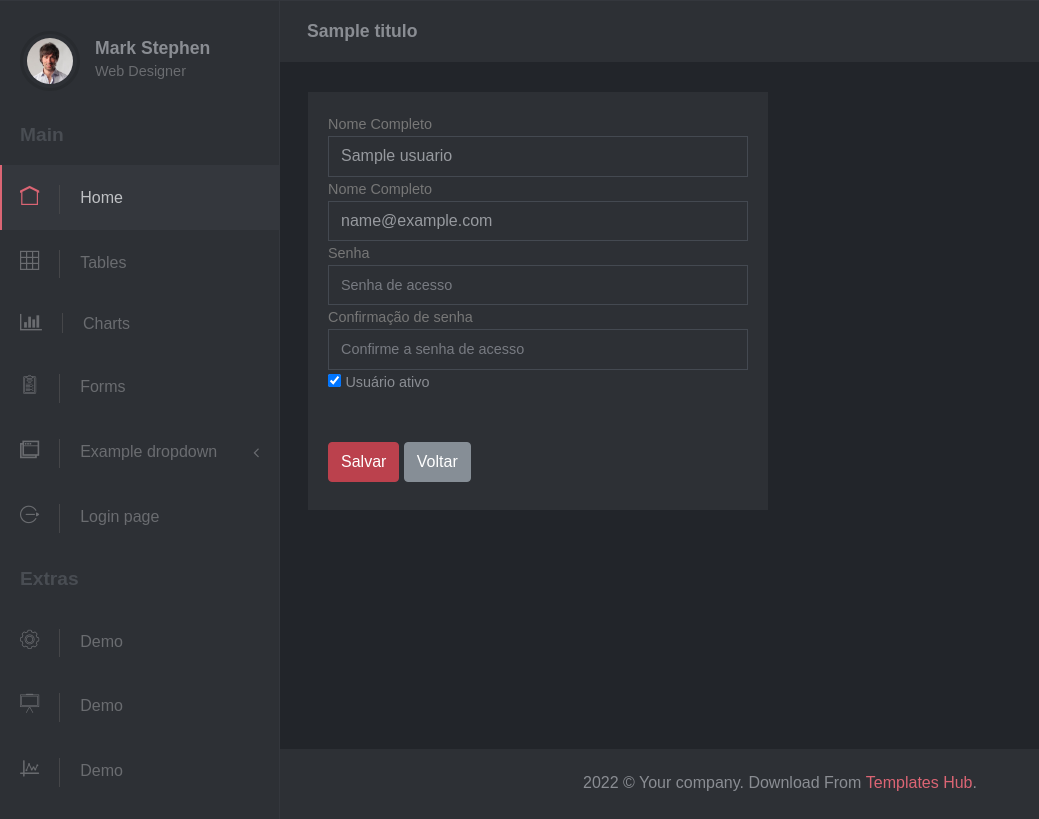
After one commit to ldantune/ordemservico, a CodeIgniter 4 app: template app/Views/Usuarios/editar.php in a window 1280 px wide. The commit adds this page. Shown: the part 356-1175 px from the top of the page, without its empty margins (0-1039 px from the left). Run offline with PHP 8.4 and a stand-in for CodeIgniter, Linux system fonts and the light colour scheme; the template is opened without the code that fills it: most values are stand-ins (such as "Sample title", 1, 10 or a date in 2020); some libraries are stand-ins or nearby versions; some web fonts are replaced.

Commit message:
Form de Usuários

```diff
--- a/app/Config/Filters.php
+++ b/app/Config/Filters.php
@@ -34,7 +34,7 @@ class Filters extends BaseConfig
     public $globals = [
         'before' => [
             // 'honeypot',
-            // 'csrf',
+            'csrf',
             // 'invalidchars',
         ],
         'after' => [
--- a/app/Config/Security.php
+++ b/app/Config/Security.php
@@ -37,7 +37,7 @@ class Security extends BaseConfig
      *
      * @var string
      */
-    public $tokenName = 'csrf_test_name';
+    public $tokenName = 'csrf_ordem';
 
     /**
      * --------------------------------------------------------------------------
--- a/app/Controllers/BaseController.php
+++ b/app/Controllers/BaseController.php
@@ -35,7 +35,7 @@ abstract class BaseController extends Controller
      *
      * @var array
      */
-    protected $helpers = [];
+    protected $helpers = ['form'];
 
     /**
      * Constructor.
--- a/app/Models/UsuarioModel.php
+++ b/app/Models/UsuarioModel.php
@@ -8,7 +8,7 @@ class UsuarioModel extends Model
 {
 
     protected $table            = 'usuarios';
-    protected $returnType       = 'object';
+    protected $returnType       = '\App\Entities\Usuario';
     protected $useSoftDeletes   = true;
     protected $allowedFields    = [
         'nome',
--- /dev/null
+++ b/app/Views/Usuarios/_form.php
@@ -0,0 +1,25 @@
+<div class="form-group">
+  <label class="form-control-label">Nome Completo</label>
+  <input type="text" name="nome" placeholder="Insira o nome completo" class="form-control" value="<?php echo esc($usuario->nome); ?>">
+</div>
+
+<div class="form-group">
+  <label class="form-control-label">Nome Completo</label>
+  <input type="email" name="email" placeholder="Insira o email de acesso" class="form-control" value="<?php echo esc($usuario->email); ?>">
+</div>
+
+<div class="form-group">
+  <label class="form-control-label">Senha</label>
+  <input type="password" name="password" placeholder="Senha de acesso" class="form-control">
+</div>
+
+<div class="form-group">
+  <label class="form-control-label">Confirmação de senha</label>
+  <input type="password" name="password_confirmation" placeholder="Confirme a senha de acesso" class="form-control">
+</div>
+
+<div class="custom-control custom-checkbox">
+  <input type="hidden" name="ativo" value="0">
+  <input name="ativo" type="checkbox" value="1" class="custom-control-input" id="ativo" <?php if($usuario->ativo == true): ?> checked <?php endif; ?> >
+  <label class="custom-control-label" for="ativo">Usuário ativo</label>
+</div>
--- /dev/null
+++ b/app/Views/Usuarios/editar.php
@@ -0,0 +1,51 @@
+<?php echo $this->extend('Layout/principal') ?>
+
+<?php echo $this->section('titulo') ?>
+<?php echo $titulo; ?>
+<?php echo $this->endSection() ?>
+
+
+<?php echo $this->section('estilos') ?>
+
+<?php echo $this->endSection() ?>
+
+
+<?php echo $this->section('conteudo') ?>
+<div class="row">
+
+  <div class="col-lg-6">
+
+    <div class="block">
+
+      <div id="response">
+
+      </div>
+
+      <?php echo form_open('/', ['id' => 'form'], ['id' => "$usuario->id"]) ?>
+
+      <?php echo $this->include('Usuarios/_form'); ?>
+
+      <div class="block-body">
+        <div class="form-group mt-5 mb-2">
+
+
+
+          <input id="btn-salvar" value="Salvar" class="btn btn-danger mr-2" type="submit">
+          <a href="<?php echo site_url("usuarios/exibir/$usuario->id"); ?>" class="btn btn-secondary ml-2">Voltar</a>
+        </div>
+      </div>
+
+      <?php echo form_close() ?>
+
+    </div> <!-- ./block -->
+
+  </div>
+
+</div>
+
+<?php echo $this->endSection() ?>
+
+
+<?php echo $this->section('scripts') ?>
+
+<?php echo $this->endSection() ?>
```
Also changed, not shown: app/Controllers/Usuarios.php (+11 -0 lines), app/Entities/Usuario.php (added, +14 -0 lines), app/Views/Usuarios/exibir.php (+20 -1 lines).
